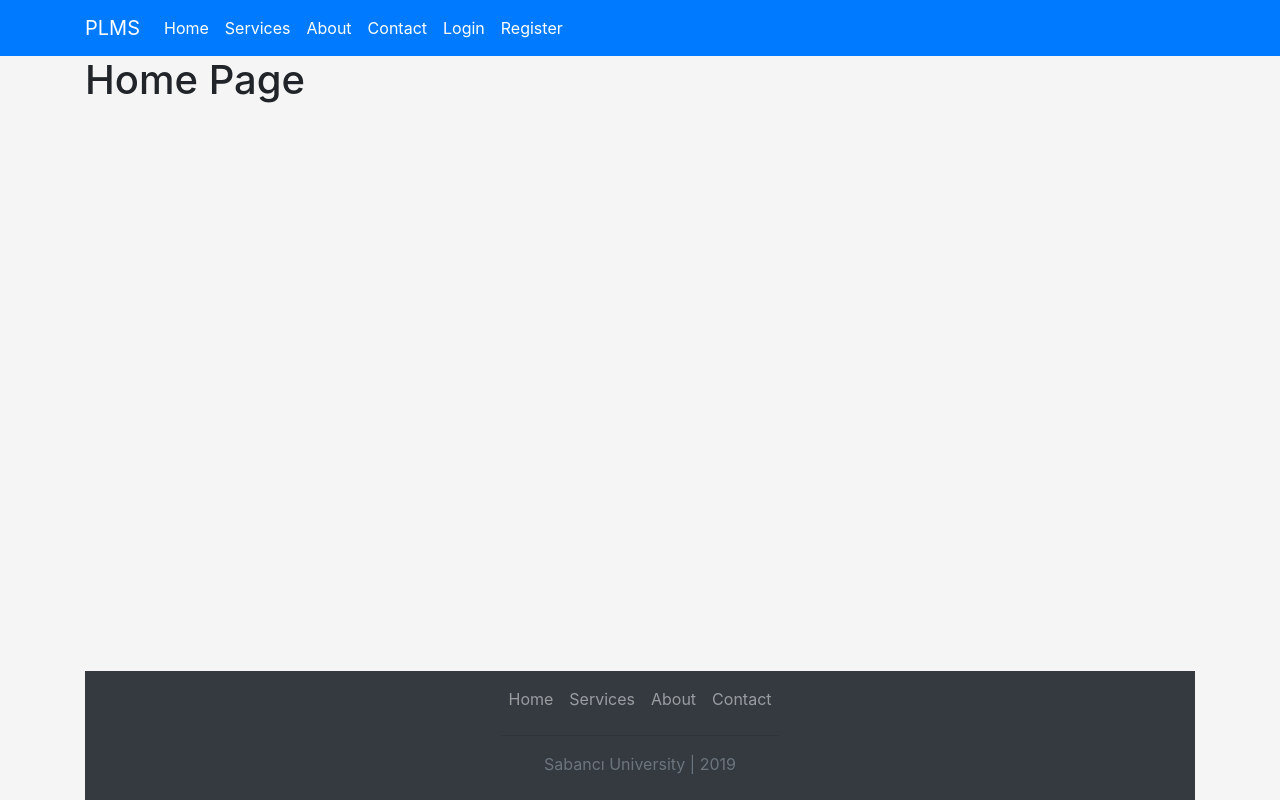
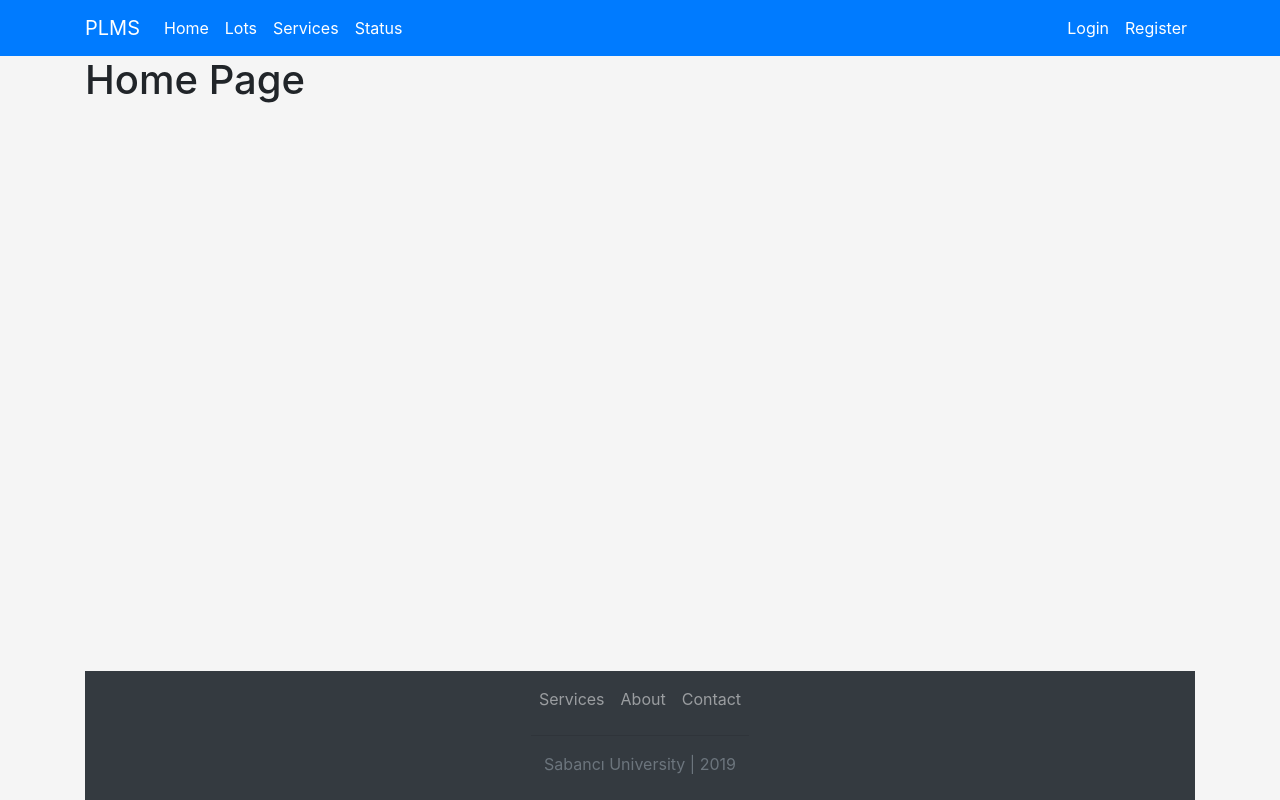
Before and after one commit to AYasinAkalin/ParkingLotManagement, a Flask app: page / in a window 1280 px wide. Run offline with Flask 2, Linux system fonts and the light colour scheme; some libraries are stand-ins or nearby versions.

Commit message:
Update header and footer links

```diff
--- a/src/app/templates/footer.html
+++ b/src/app/templates/footer.html
@@ -5,10 +5,6 @@
         <div class="row">
           <div class="col-12 col-md-12">
             <ul class="navbar-nav">
-
-              <li class="nav-item">
-                <a class="nav-link" href="/">Home <span class="sr-only">(current)</span></a>
-              </li>
 
               <li class="nav-item">
                 <a class="nav-link" href="/services">Services</a>
--- a/src/app/templates/header.html
+++ b/src/app/templates/header.html
@@ -7,10 +7,14 @@
     </button>
 
     <div class="collapse navbar-collapse" id="header">
+
       <ul class="navbar-nav mr-auto">
+        <li class="nav-item active">
+          <a class="nav-link" href="/">Home <span class="sr-only">(current)</span></a>
+        </li>
 
         <li class="nav-item active">
-          <a class="nav-link" href="/">Home <span class="sr-only">(current)</span></a>
+          <a class="nav-link" href="/lots">Lots</a>
         </li>
 
         <li class="nav-item active">
@@ -18,13 +22,12 @@
         </li>
 
         <li class="nav-item active">
-          <a class="nav-link" href="/about">About</a>
+          <a class="nav-link" href="/status">Status</a>
         </li>
+      </ul>
 
-        <li class="nav-item active">
-          <a class="nav-link" href="/contact">Contact</a>
-        </li>
-
+      <!-- Navbar part 2 beginning -->
+      <ul class="navbar-nav">
         <li class="nav-item active">
           <a class="nav-link" href="/login">Login</a>
         </li>
@@ -32,7 +35,6 @@
         <li class="nav-item active">
           <a class="nav-link" href="/register">Register</a>
         </li>
-
       </ul>
 
     </div>
```
